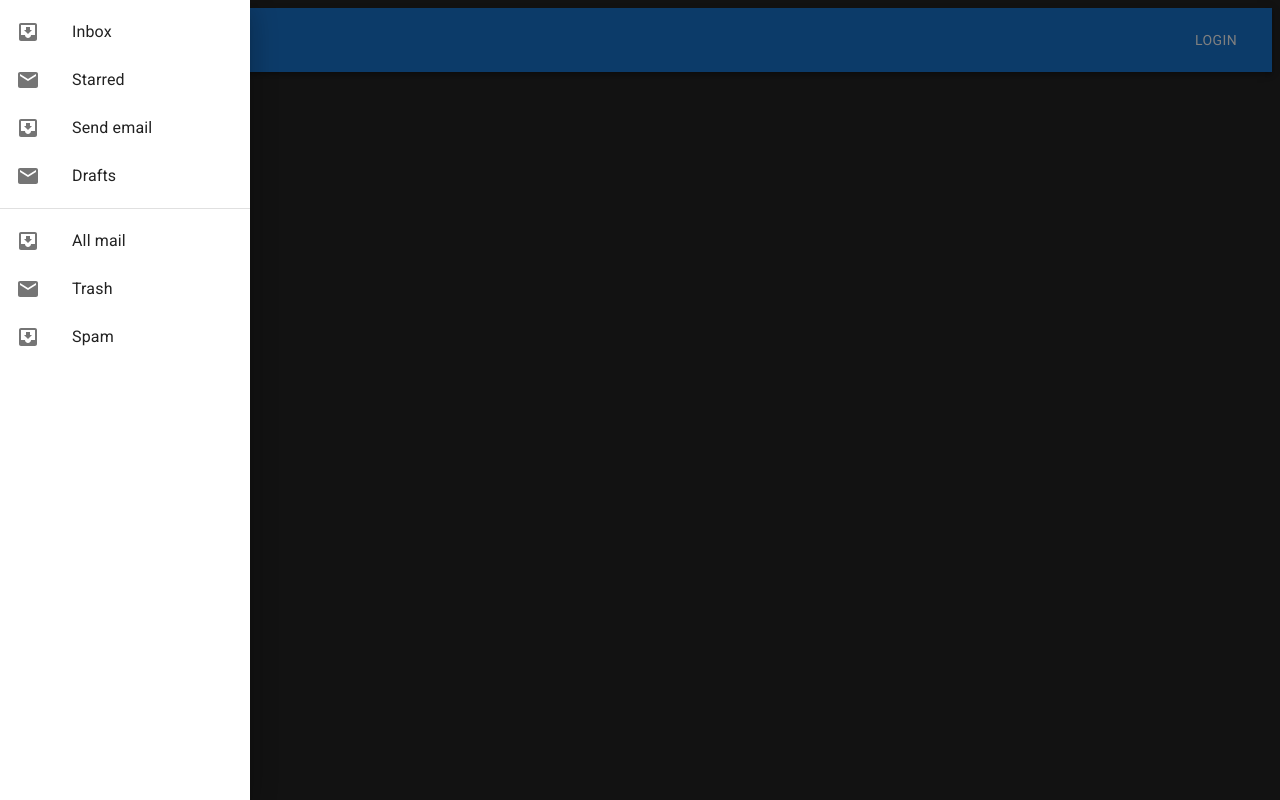
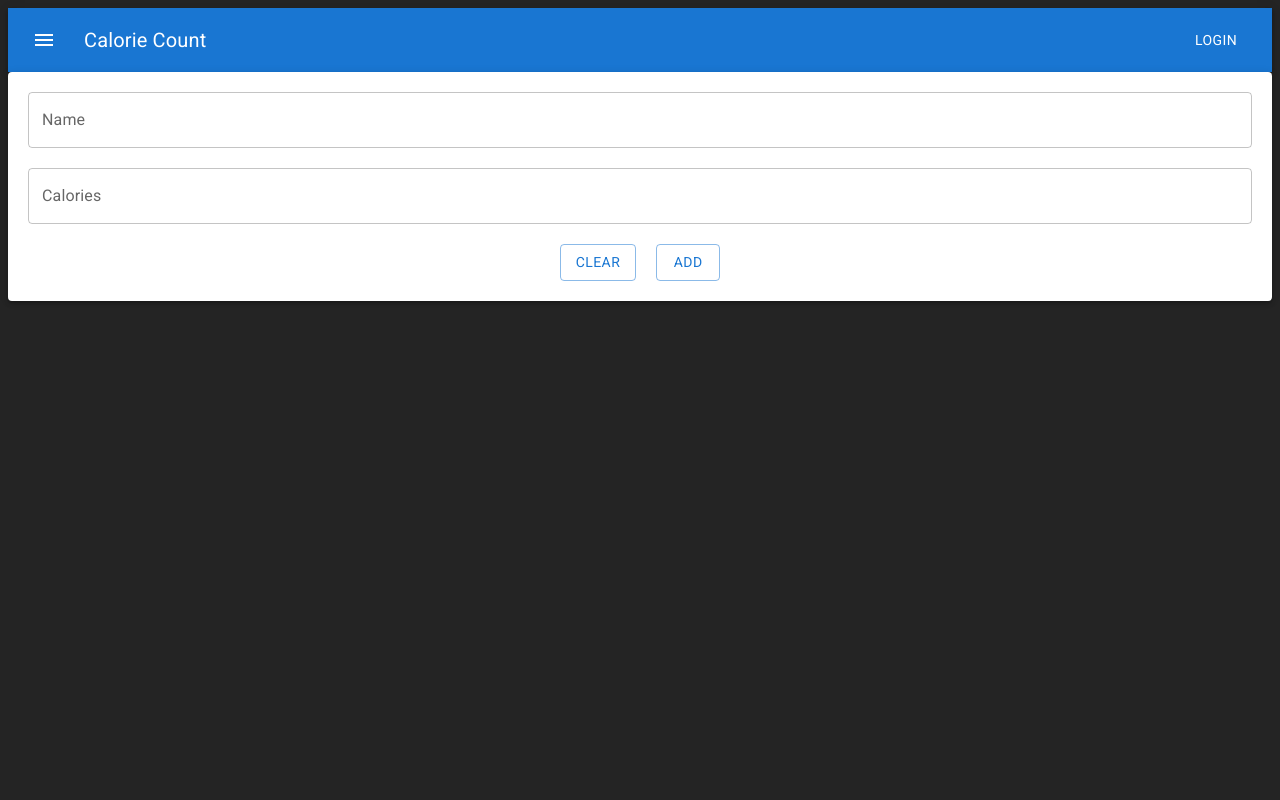
Before and after one commit to UnrealConclusion/CalorieCount, a React (Vite) app in the folder Front-End/calorie-count/: page / in a window 1280 px wide. Built offline with nearby package versions, Linux system fonts and the light colour scheme.

Commit message:
designed add food form

```diff
--- a/Front-End/calorie-count/src/App.jsx
+++ b/Front-End/calorie-count/src/App.jsx
@@ -1,12 +1,11 @@
 import { useState } from 'react'
-import ProgressBar from './components/ProgressBar'
-import EntryTable from './components/EntryTable'
 import NavBar from './components/NavBar'
 import NavDrawer from './components/NavDrawer'
 import './App.css'
 
+import AddFoodForm from './components/AddFoodForm'
 function App() {
-  const [isOpen, setOpen] = useState(true);
+  const [isOpen, setOpen] = useState(false);
 
   function toggleOpen() {
     setOpen(isOpen => !isOpen);
@@ -16,6 +15,7 @@ function App() {
     <>
       <NavBar onMenuClick={toggleOpen}/>
       <NavDrawer isOpen={isOpen} toggleOpen={toggleOpen}/>
+      <AddFoodForm/>
     </>
   )
 }
--- /dev/null
+++ b/Front-End/calorie-count/src/components/AddFoodForm.jsx
@@ -0,0 +1,14 @@
+import {Box, Button, Paper, TextField} from '@mui/material';
+
+export default function AddFoodForm() {
+    return (
+        <Paper elevation={3} sx={{minWidth: "380px"}}>
+            <Box component="form" padding="20px" display="flex" gap="20px" justifyContent="center" flexWrap="wrap">
+                <TextField id="outlined-basic" label="Name" variant="outlined" fullWidth/>
+                <TextField id="outlined-basic" label="Calories" variant="outlined" fullWidth/>
+                <Button variant="outlined" sx={{alignSelf: "flex-end"}} >Clear</Button>
+                <Button variant="outlined" sx={{alignSelf: "flex-end"}} >Add</Button>
+            </Box>
+        </Paper>
+    );
+}
--- a/Front-End/calorie-count/src/components/EntryTable.jsx
+++ b/Front-End/calorie-count/src/components/EntryTable.jsx
@@ -20,7 +20,7 @@ const rows = [
 export default function EntryTable({tableName, data=[]}) {
   return (
     <TableContainer component={Paper}>
-      <Table sx={{ minWidth: 380 }} aria-label="customized table">
+      <Table sx={{ minWidth: "380px" }} aria-label="customized table">
         <TableHead>
           <TableRow>
             <TableCell>{tableName}</TableCell>
--- a/Front-End/calorie-count/src/components/NavBar.jsx
+++ b/Front-End/calorie-count/src/components/NavBar.jsx
@@ -13,7 +13,7 @@ import MenuIcon from '@mui/icons-material/Menu';
  */
 export default function NavBar({onMenuClick}) {
   return (
-    <Box sx={{ flexGrow: 1 }}>
+    <Box sx={{ flexGrow: 1, minWidth: "380px" }}>
       <AppBar position="static">
         <Toolbar>
           <IconButton
--- a/Front-End/calorie-count/src/components/NavDrawer.jsx
+++ b/Front-End/calorie-count/src/components/NavDrawer.jsx
@@ -7,38 +7,41 @@ import ListItem from '@mui/material/ListItem';
 import ListItemButton from '@mui/material/ListItemButton';
 import ListItemIcon from '@mui/material/ListItemIcon';
 import ListItemText from '@mui/material/ListItemText';
-import InboxIcon from '@mui/icons-material/MoveToInbox';
-import MailIcon from '@mui/icons-material/Mail';
 
+import {FoodBank, Settings, Flag} from '@mui/icons-material';
 export default function NavDrawer({isOpen, toggleOpen}) {
 
   // contents of the drawer
   const DrawerList = (
     <Box sx={{ width: 250 }} role="presentation" onClick={toggleOpen}>
       <List>
-        {['Inbox', 'Starred', 'Send email', 'Drafts'].map((text, index) => (
-          <ListItem key={text} disablePadding>
+        <ListItem disablePadding>
           <ListItemButton>
             <ListItemIcon>
-                {index % 2 === 0 ? <InboxIcon /> : <MailIcon />}
+              <FoodBank/>
             </ListItemIcon>
-              <ListItemText primary={text} />
+            <ListItemText primary="Food Bank"/>
           </ListItemButton>
         </ListItem>
-        ))}
       </List>
       <Divider />
       <List>
-        {['All mail', 'Trash', 'Spam'].map((text, index) => (
-          <ListItem key={text} disablePadding>
+        <ListItem disablePadding>
           <ListItemButton>
             <ListItemIcon>
-                {index % 2 === 0 ? <InboxIcon /> : <MailIcon />}
+              <Flag/>
             </ListItemIcon>
-              <ListItemText primary={text} />
+            <ListItemText primary={"Goals"} />
           </ListItemButton>
         </ListItem>
-        ))}
+        <ListItem disablePadding>
+          <ListItemButton>
+            <ListItemIcon>
+              <Settings/>
+            </ListItemIcon>
+            <ListItemText primary={"Settings"} />
+          </ListItemButton>
+        </ListItem>
       </List>
     </Box>
   );
```
Lines whose indentation alone changed are shown as unchanged.
